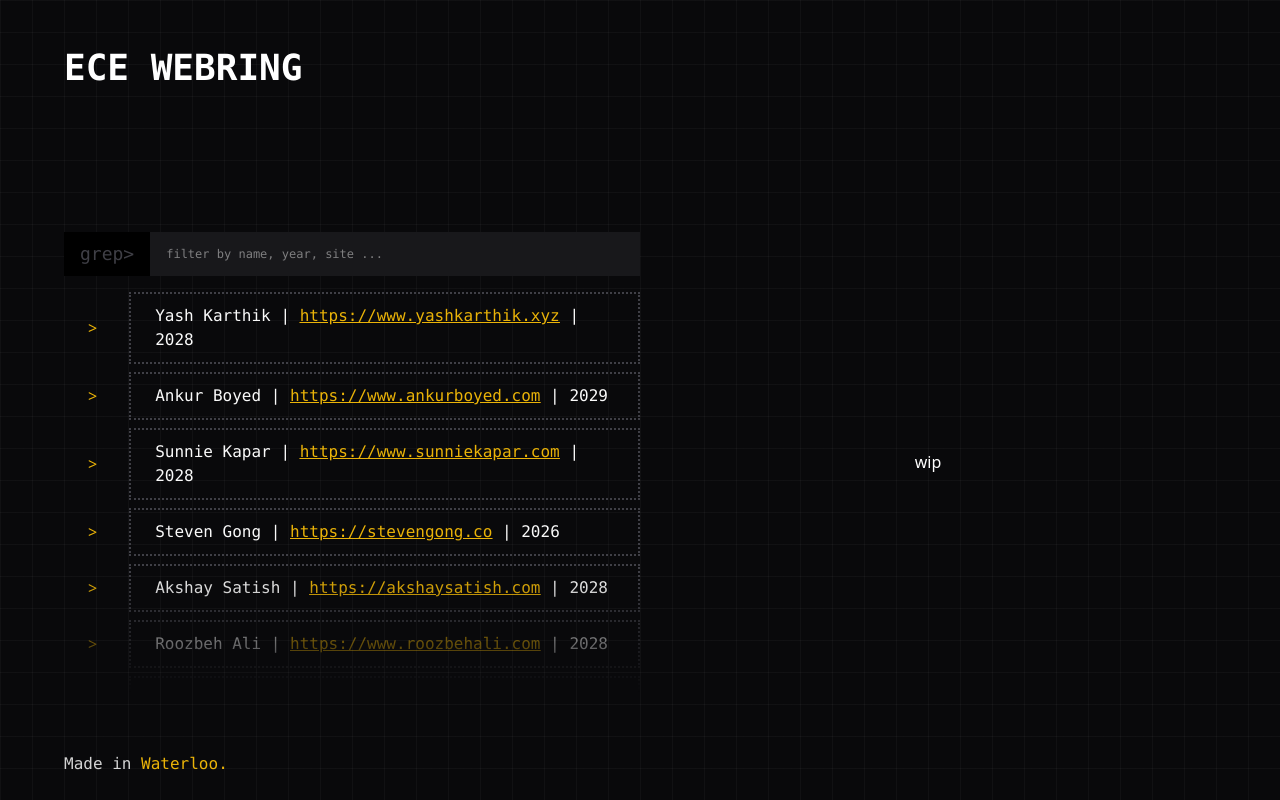
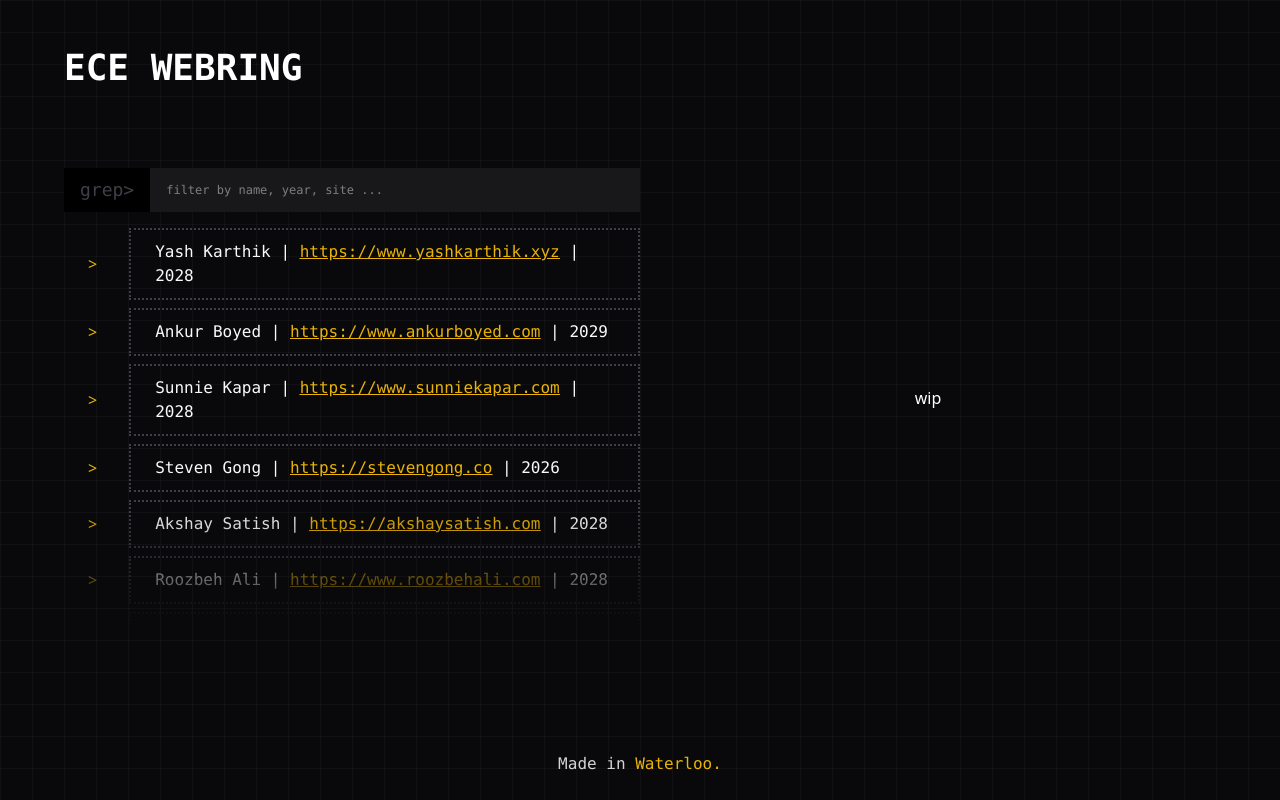
Before and after one commit to roozbehali/ece_webring, a Next.js app: page / in a window 1280 px wide. Built offline with nearby package versions, Linux system fonts and the light colour scheme; a web font is replaced by a local one.

Commit message:
positioning fixes

```diff
--- a/src/pages/index.jsx
+++ b/src/pages/index.jsx
@@ -16,14 +16,14 @@ export default function Home() {
         </Head>
         <Navbar />
 
-        <main className="grid w-full h-full !mt-36 lg:grid-cols-2">
+        <main className="grid w-full h-full !mt-20 lg:grid-cols-2">
           <Search />
           <div className="flex items-center justify-center p-8 text-white rounded-lg">
             <p>wip</p>
           </div>
         </main>
 
-        <footer className="fixed flex items-center justify-center h-10 max-w-full font-mono bottom-4 text-neutral-300">
+        <footer className="absolute bottom-0 left-0 flex items-center justify-center h-10 w-full font-mono bottom-4 text-neutral-300">
           <p>
             Made in&nbsp;
             <a
```
